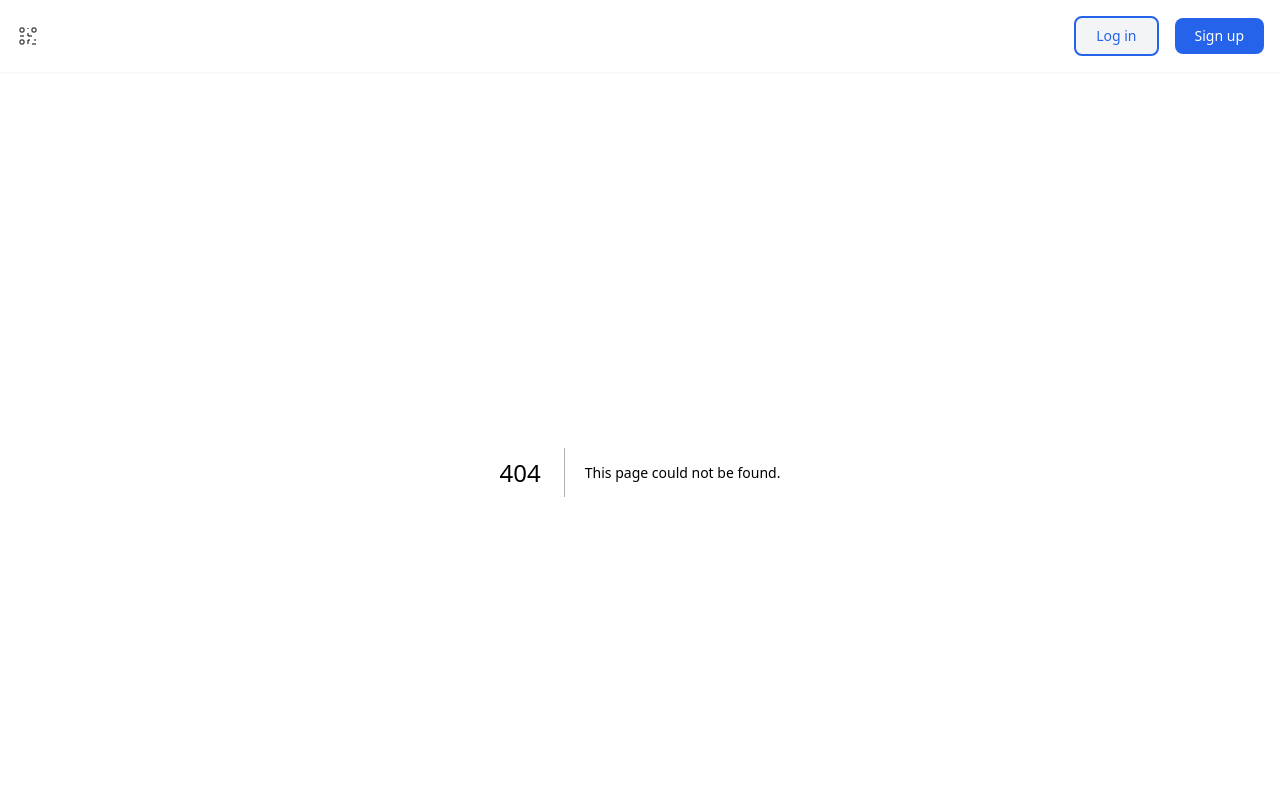
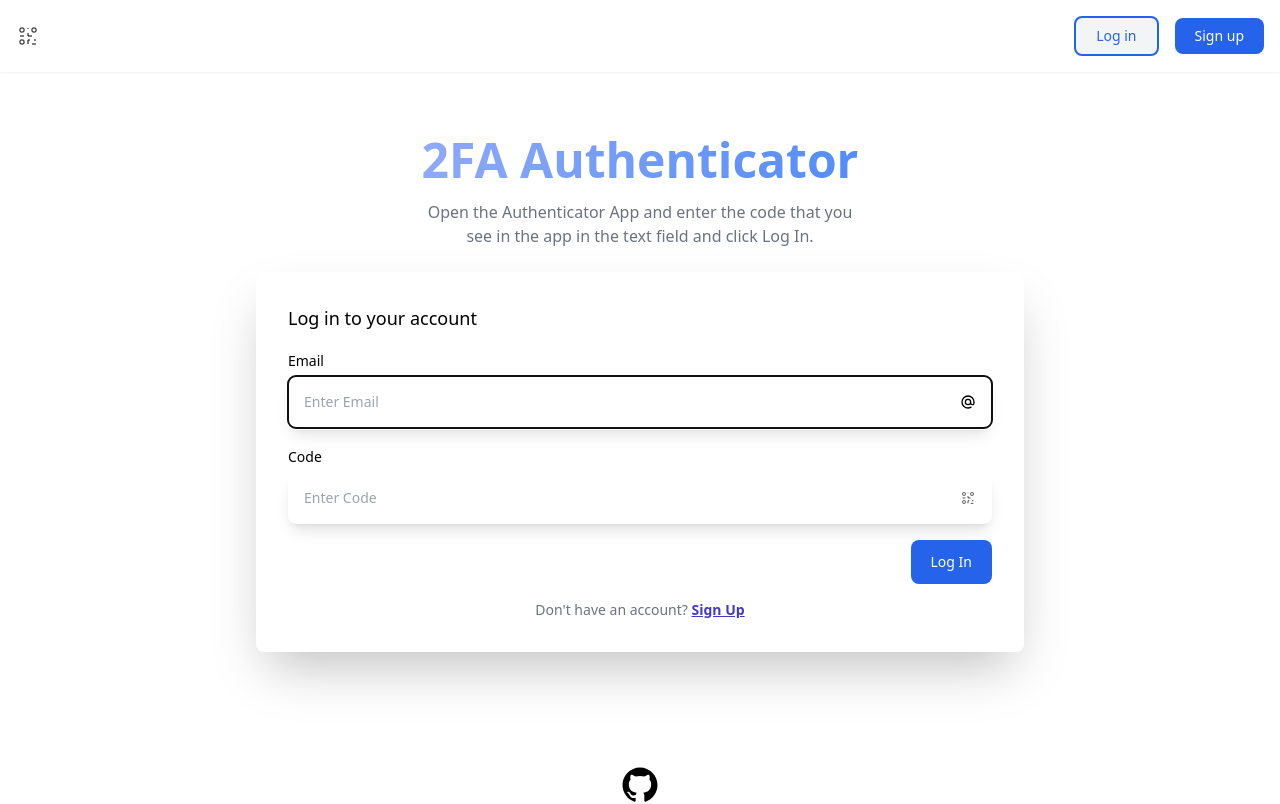
Before and after one commit to th3c0d3br34ker/learn-2fa-auth, a Next.js app: page /auth/login in a window 1280 px wide. Before the commit this address had no page. Shown: the top 804 px of the page. Built offline with nearby package versions, Linux system fonts and the light colour scheme.

Commit message:
add: signup pages

```diff
--- /dev/null
+++ b/app/auth/[...signup]/page.js
@@ -0,0 +1,22 @@
+import SetUpTwoFactorPage from '../../../pages/auth/setup-2fa';
+import SignUpPage from '../../../pages/auth/signup';
+
+export default function SignUp({ params }) {
+  const { signup } = params;
+
+  let step = null;
+
+  if (Array.isArray(signup) && signup.length === 2) {
+    step = signup.pop();
+  }
+
+  step = step || 'register';
+
+  switch (step) {
+    case 'register':
+      return <SignUpPage />;
+
+    case 'setup-2fa':
+      return <SetUpTwoFactorPage />;
+  }
+}
--- /dev/null
+++ b/app/auth/login/page.jsx
@@ -0,0 +1,93 @@
+import Link from 'next/link';
+import Image from 'next/image';
+
+const LogInPage = () => (
+  <div className='max-w-screen-xl px-4 py-16 mx-auto sm:px-6 lg:px-8'>
+    <div className='max-w-3xl mx-auto'>
+      <h1 className='text-3xl font-extrabold text-center text-transparent sm:text-5xl bg-clip-text bg-gradient-to-r from-indigo-300 to-blue-500'>
+        2FA Authenticator
+      </h1>
+
+      <p className='max-w-md mx-auto mt-4 text-center text-gray-500'>
+        Open the Authenticator App and enter the code that you see in the app in
+        the text field and click Log In.
+      </p>
+      <form
+        action='/api/login'
+        method='POST'
+        className='p-8 mt-6 mb-0 space-y-4 rounded-lg shadow-2xl'
+      >
+        <p className='text-lg font-medium'>Log in to your account</p>
+        <div>
+          <label htmlFor='email' className='text-sm font-medium'>
+            Email
+          </label>
+          <div className='relative mt-1'>
+            <input
+              type='email'
+              id='email'
+              name='email'
+              className='w-full p-4 pr-12 text-sm rounded-lg shadow-lg'
+              placeholder='Enter Email'
+              required
+              autoFocus
+            />
+            <span className='absolute inset-y-0 inline-flex items-center right-4'>
+              <Image
+                src='/icons/email.svg'
+                width={16}
+                height={16}
+                alt='email-symbol'
+              />
+            </span>
+          </div>
+        </div>
+
+        <div>
+          <label htmlFor='code' className='text-sm font-medium'>
+            Code
+          </label>
+          <div className='relative mt-1'>
+            <input
+              type='text'
+              className='w-full p-4 pr-12 text-sm rounded-lg shadow-lg'
+              id='code'
+              name='code'
+              placeholder='Enter Code'
+              required
+            />
+            <span className='absolute inset-y-0 inline-flex items-center right-4'>
+              <Image
+                src='/icons/qr-code.svg'
+                width={16}
+                height={16}
+                alt='at-symbol'
+              />
+            </span>
+          </div>
+        </div>
+
+        <div className='flex w-full justify-end'>
+          <button
+            type='submit'
+            className='block px-5 py-3 text-sm font-medium text-white bg-blue-600 rounded-lg'
+          >
+            Log In
+          </button>
+        </div>
+
+        <p className='text-sm text-center text-gray-500'>
+          Don&apos;t have an account?{' '}
+          <Link
+            href='/auth/signup'
+            className='underline text-indigo-700 font-bold'
+          >
+            Sign Up
+          </Link>
+        </p>
+      </form>
+    </div>
+  </div>
+);
+
+export default LogInPage;
--- a/app/layout.jsx
+++ b/app/layout.jsx
@@ -9,6 +9,10 @@ export const metadata = {
 export default function RootLayout({ children }) {
   return (
     <html lang='en'>
+      <head>
+        <meta name='viewport' content='width=device-width, initial-scale=1.0' />
+        <link rel='icon' type='image/x-icon' href='/favicon.ico' />
+      </head>
       <body className='h-screen'>
         <Header />
         {children}
--- /dev/null
+++ b/components/pin-input.jsx
@@ -0,0 +1,22 @@
+const PinInput = ({ id, name, inputRef }) => {
+  const handleKeyDown = (event) => {
+    const keyValue = event.key;
+
+    if (!/^\d+$/.test(keyValue)) {
+      event.preventDefault();
+    }
+    if (event.key === 'Backspace') {
+      // Backspace key was pressed
+      event.currentTarget.value = '';
+
+      // Input field is empty, move focus to previous input field
+      event.preventDefault();
+      const prevInput = event.currentTarget.previousElementSibling;
+      if (prevInput) {
+        prevInput.focus();
+      }
+    }
+  };
+};
+
+export default PinInput;
--- /dev/null
+++ b/pages/auth/setup-2fa.jsx
@@ -0,0 +1,79 @@
+import PinInput from "../../components/pin-input";
+
+/* eslint-disable @next/next/no-img-element */
+const SetUpTwoFactorPage = ({ email, qrCode }) => {
+  const inputRefs = [
+    useRef(null),
+    useRef(null),
+    useRef(null),
+    useRef(null),
+    useRef(null),
+    useRef(null),
+  ];
+
+  return (
+    <div className='max-w-screen-xl px-4 py-16 mx-auto sm:px-6 lg:px-8'>
+      <div className='max-w-3xl mx-auto'>
+        <h1 className='text-3xl font-extrabold text-center text-transparent sm:text-5xl bg-clip-text bg-gradient-to-r from-indigo-300 to-blue-500'>
+          2FA Authenticator
+        </h1>
+
+        <div className='flex flex-row items-center justify-center rounded-lg shadow-2xl mt-6'>
+          <form
+            action='/api/sign-up-2fa'
+            method='POST'
+            className='mx-auto px-6 py-8 w-7/12'
+          >
+            <p className='text-lg font-medium'>Sign Up - Set 2FA</p>
+            <p className='max-w-md mx-auto text-center text-gray-500'>
+              Scan the QR Code in the Authenticator app then enter the code that
+              you see in the app in the text field and click Submit.
+            </p>
+
+            <input
+              type='email'
+              className='form-control'
+              id='email'
+              name='email'
+              defaultValue={email}
+              hidden
+            />
+
+            <div>
+              <label htmlFor='code' className='text-sm font-medium'>
+                Code
+              </label>
+              <div className='relative mt-1'>
+                <div className='flex justify-center m-2'>
+                  <PinInput id='digit1' name='digit1' inputRef={inputRefs[0]} />
+                  <PinInput id='digit2' name='digit2' inputRef={inputRefs[1]} />
+                  <PinInput id='digit3' name='digit3' inputRef={inputRefs[2]} />
+                  <PinInput id='digit4' name='digit4' inputRef={inputRefs[3]} />
+                  <PinInput id='digit5' name='digit5' inputRef={inputRefs[4]} />
+                  <PinInput id='digit6' name='digit6' inputRef={inputRefs[5]} />
+                </div>
+              </div>
+            </div>
+
+            <button
+              type='submit'
+              className='block w-full px-5 py-3 text-sm font-medium text-white bg-blue-600 rounded-lg'
+            >
+              Submit
+            </button>
+          </form>
+
+          <div class='w-1/2 mx-auto bg-indigo-400 rounded-lg p-8'>
+            <img
+              src={qrCode}
+              alt='qr-code'
+              class='w-full rounded-lg border-4 border-indigo-600 shadow-lg'
+            />
+          </div>
+        </div>
+      </div>
+    </div>
+  );
+};
+
+export default SetUpTwoFactorPage;
--- /dev/null
+++ b/pages/auth/signup.jsx
@@ -0,0 +1,65 @@
+import Link from 'next/link';
+import Image from 'next/image';
+
+const SignUpPage = () => (
+  <div className='max-w-screen-xl px-4 py-16 mx-auto sm:px-6 lg:px-8'>
+    <div className='max-w-3xl mx-auto'>
+      <h1 className='text-3xl font-extrabold text-center text-transparent sm:text-5xl bg-clip-text bg-gradient-to-r from-indigo-300 to-blue-500'>
+        Two-Factor Authentication
+      </h1>
+      <form
+        action='/api/sign-up'
+        method='POST'
+        className='p-8 mt-6 mb-0 space-y-4 rounded-lg shadow-2xl'
+      >
+        <p className='text-lg font-medium'>Sign Up for a new account</p>
+
+        <div className='sm:flex'>
+          <div className='relative mt-1 w-full p-3 sm:flex-1'>
+            <label htmlFor='email' className='text-sm font-medium sr-only'>
+              Email
+            </label>
+            <input
+              type='email'
+              id='email'
+              name='email'
+              className='w-full p-4 pr-12 text-sm rounded-lg shadow-lg'
+              placeholder='Enter Email'
+              autoFocus
+              required
+            />
+            <span className='absolute inset-y-0 inline-flex items-center right-8'>
+              <Image
+                src='/icons/email.svg'
+                width={16}
+                height={16}
+                alt='email-symbol'
+                priority={false}
+              />
+            </span>
+          </div>
+
+          <button
+            type='submit'
+            className='flex items-center justify-between my-4 w-full sm:w-auto px-5 py-3 text-sm font-medium text-white bg-blue-600 rounded-lg shadow-lg'
+          >
+            Sign Up
+          </button>
+        </div>
+
+        <p className='text-sm text-center text-gray-500'>
+          Have an account?{' '}
+          <Link
+            href='/auth/login'
+            className='underline text-indigo-700 font-bold'
+            prefetch={false}
+          >
+            Login
+          </Link>
+        </p>
+      </form>
+    </div>
+  </div>
+);
+
+export default SignUpPage;
```
Also changed, not shown: public/icons/email.svg (added).
